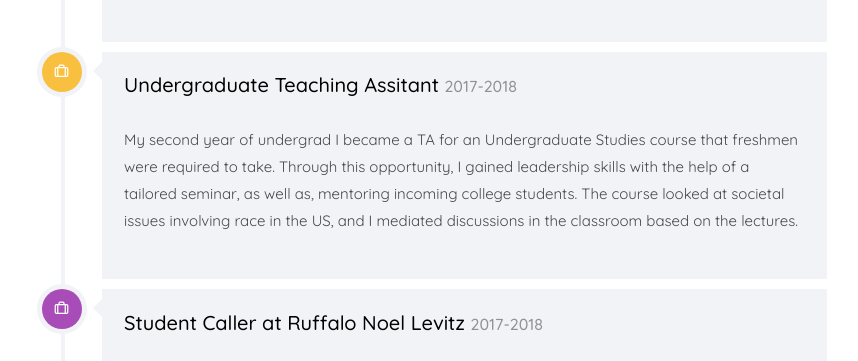
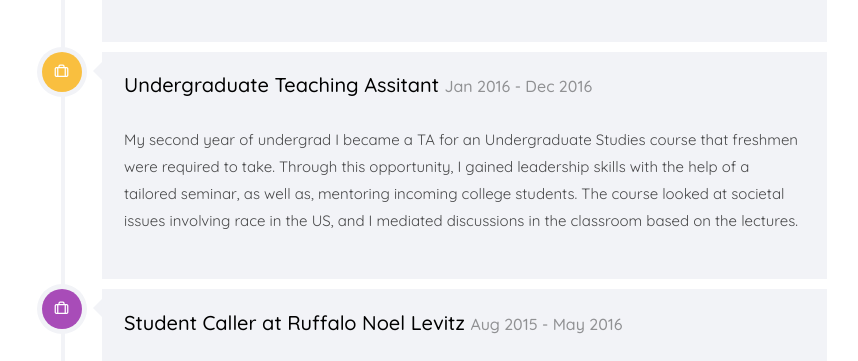
Before and after one commit to farhanr8/farhanr8.github.io, a plain HTML site: page index.html in a window 1280 px wide. Shown: the part 3706-4067 px from the top of the page, without its empty margins (361-1219 px from the left). Drawn offline with nearby package versions, Linux system fonts and the light colour scheme; files whose address does not match are found by name; a web font is replaced by a local one.

Commit message:
Update index.html

```diff
--- a/index.html
+++ b/index.html
@@ -567,7 +567,7 @@ Copyright &copy;<script>document.write(new Date().getFullYear());</script> All r
 					                  <i class="icon-briefcase3"></i>
 					               </div>
 					               <div class="timeline-label">
-					               	<h2>Undergraduate Teaching Assitant <span>2017-2018</span></h2>
+					               	<h2>Undergraduate Teaching Assitant <span>Jan 2016 - Dec 2016</span></h2>
 					                  <p>My second year of undergrad I became a TA for an Undergraduate
 										Studies course that freshmen were required to take. Through this
 										opportunity, I gained leadership skills with the help of a tailored seminar,
@@ -584,7 +584,7 @@ Copyright &copy;<script>document.write(new Date().getFullYear());</script> All r
 					                  <i class="icon-briefcase3"></i>
 					               </div>
 					               <div class="timeline-label">
-					               	<h2>Student Caller at Ruffalo Noel Levitz <span>2017-2018</span></h2>
+					               	<h2>Student Caller at Ruffalo Noel Levitz <span>Aug 2015 - May 2016</span></h2>
 					                  <p>Learned how to build rapport and communicate with parents and alumni
 										of UT Austin. The communication was through phone calls and I
 										successfully raised over $10,000 for the university in the time I worked
```
